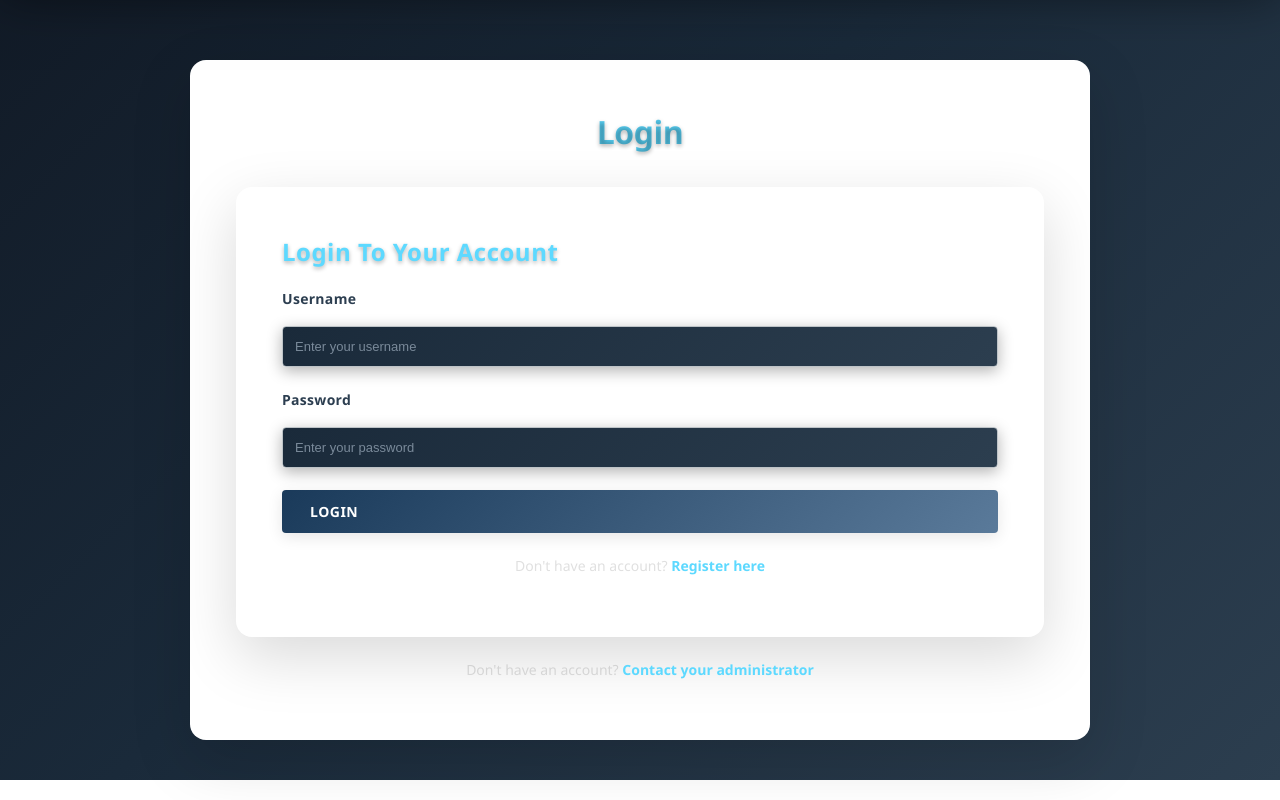
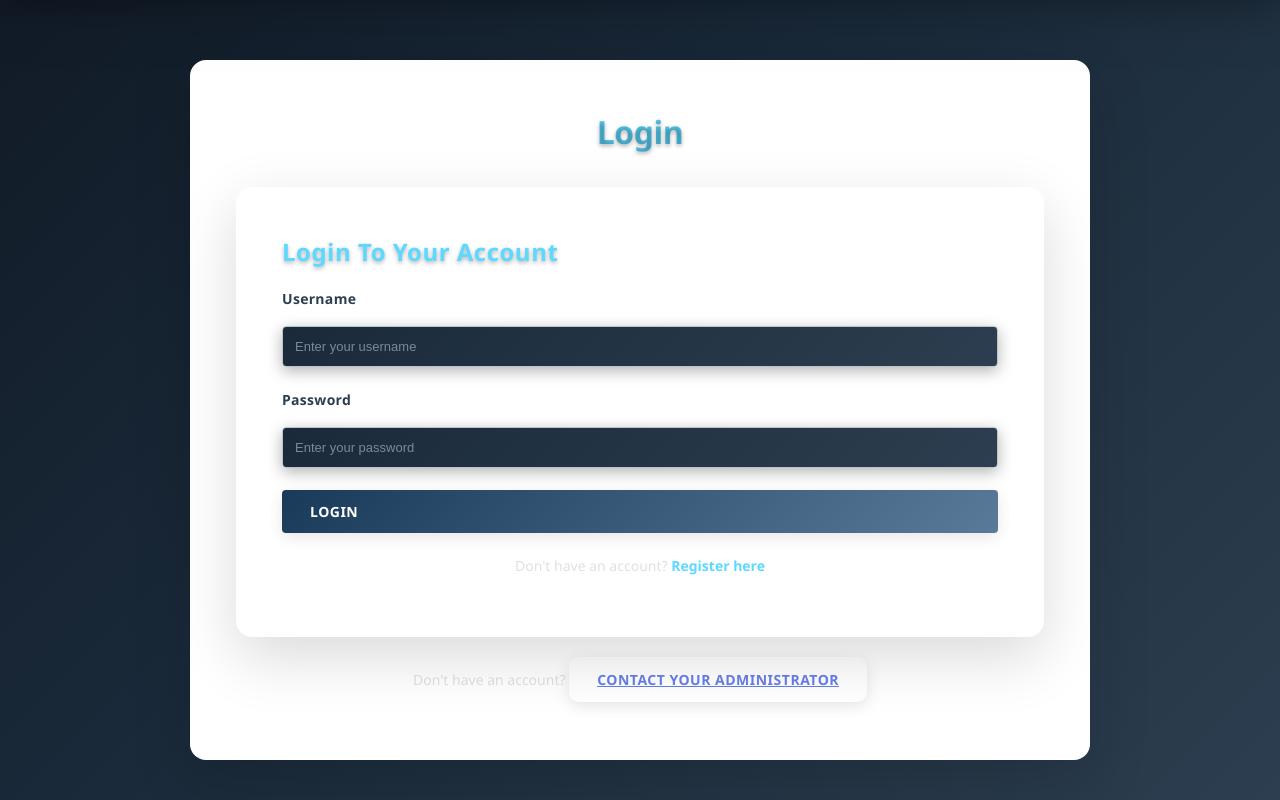
Before and after one commit to mateeque39/pawn-flow-frontend, a React (Create React App) app: page / in a window 1280 px wide. Shown: the part 280-1080 px from the top of the page. Built offline with nearby package versions, Linux system fonts and the light colour scheme; no server answers.

Commit message:
FIX: Resolve ESLint warnings - replace href anchors with buttons and suppress exhaustive-deps

```diff
--- a/src/App.js
+++ b/src/App.js
@@ -99,7 +99,7 @@ function App() {
             <h2>Register New User</h2>
             <RegisterForm loggedInUser={loggedInUser} onRegisterSuccess={() => setIsRegister(false)} />
             <p style={{ textAlign: 'center', marginTop: '20px' }}>
-              <a href="#" onClick={() => setIsRegister(false)}>Back to Login</a>
+              <button onClick={() => setIsRegister(false)} style={{ background: 'none', border: 'none', color: '#667eea', cursor: 'pointer', textDecoration: 'underline' }}>Back to Login</button>
             </p>
           </div>
         ) : isLogin ? (
@@ -107,10 +107,10 @@ function App() {
             <h2>Login</h2>
             <LoginForm onLoginSuccess={handleLoginSuccess} />
             <p style={{ textAlign: 'center', marginTop: '20px' }}>
-              Don't have an account? <a href="#" onClick={() => {
+              Don't have an account? <button onClick={() => {
                 // Only allow registration if user is already logged in as admin
                 logger.warn('Registration page only accessible from dashboard by admins');
-              }}>Contact your administrator</a>
+              }} style={{ background: 'none', border: 'none', color: '#667eea', cursor: 'pointer', textDecoration: 'underline' }}>Contact your administrator</button>
             </p>
           </div>
         ) : (
--- a/src/CashReport.js
+++ b/src/CashReport.js
@@ -98,6 +98,7 @@ const CashReport = ({ loggedInUser }) => {
   // Auto-fetch reports on component mount
   useEffect(() => {
     handleFetchTodaysLoans();
+    // eslint-disable-next-line react-hooks/exhaustive-deps
   }, []);
 
   // Handle revenue report fetch
--- a/src/PDFSettingsForm.js
+++ b/src/PDFSettingsForm.js
@@ -21,11 +21,11 @@ const PDFSettingsForm = ({ loggedInUser }) => {
   const [saving, setSaving] = useState(false);
   const [message, setMessage] = useState('');
   const [activeTab, setActiveTab] = useState('company');
-  const [savedSettings, setSavedSettings] = useState(null);
 
   // Load settings on component mount
   useEffect(() => {
     loadSettings();
+    // eslint-disable-next-line react-hooks/exhaustive-deps
   }, []);
 
   const loadSettings = async () => {
@@ -34,13 +34,11 @@ const PDFSettingsForm = ({ loggedInUser }) => {
       const response = await http.get('/admin/pdf-settings');
       if (response.data && response.data.settings) {
         setSettings(response.data.settings);
-        setSavedSettings(response.data.settings);
         logger.info('PDF settings loaded', { settings: response.data.settings });
       }
     } catch (error) {
       // If endpoint doesn't exist yet, use defaults
       logger.warn('Could not load PDF settings, using defaults', { error: error.message });
-      setSavedSettings(settings);
     } finally {
       setLoading(false);
     }
@@ -60,7 +58,6 @@ const PDFSettingsForm = ({ loggedInUser }) => {
       setSaving(true);
       const response = await http.post('/admin/pdf-settings', { settings });
       if (response.data && response.data.success) {
-        setSavedSettings(settings);
         setMessage('✅ PDF settings saved successfully!');
         logger.info('PDF settings saved', { settings });
         setTimeout(() => setMessage(''), 3000);
--- a/src/ShiftManagement.js
+++ b/src/ShiftManagement.js
@@ -20,6 +20,7 @@ const ShiftManagement = ({ userId = 1 }) => {
   useEffect(() => {
     fetchCurrentShift();
     fetchShiftHistory();
+    // eslint-disable-next-line react-hooks/exhaustive-deps
   }, [userId]);
 
   const fetchCurrentShift = async () => {
```
